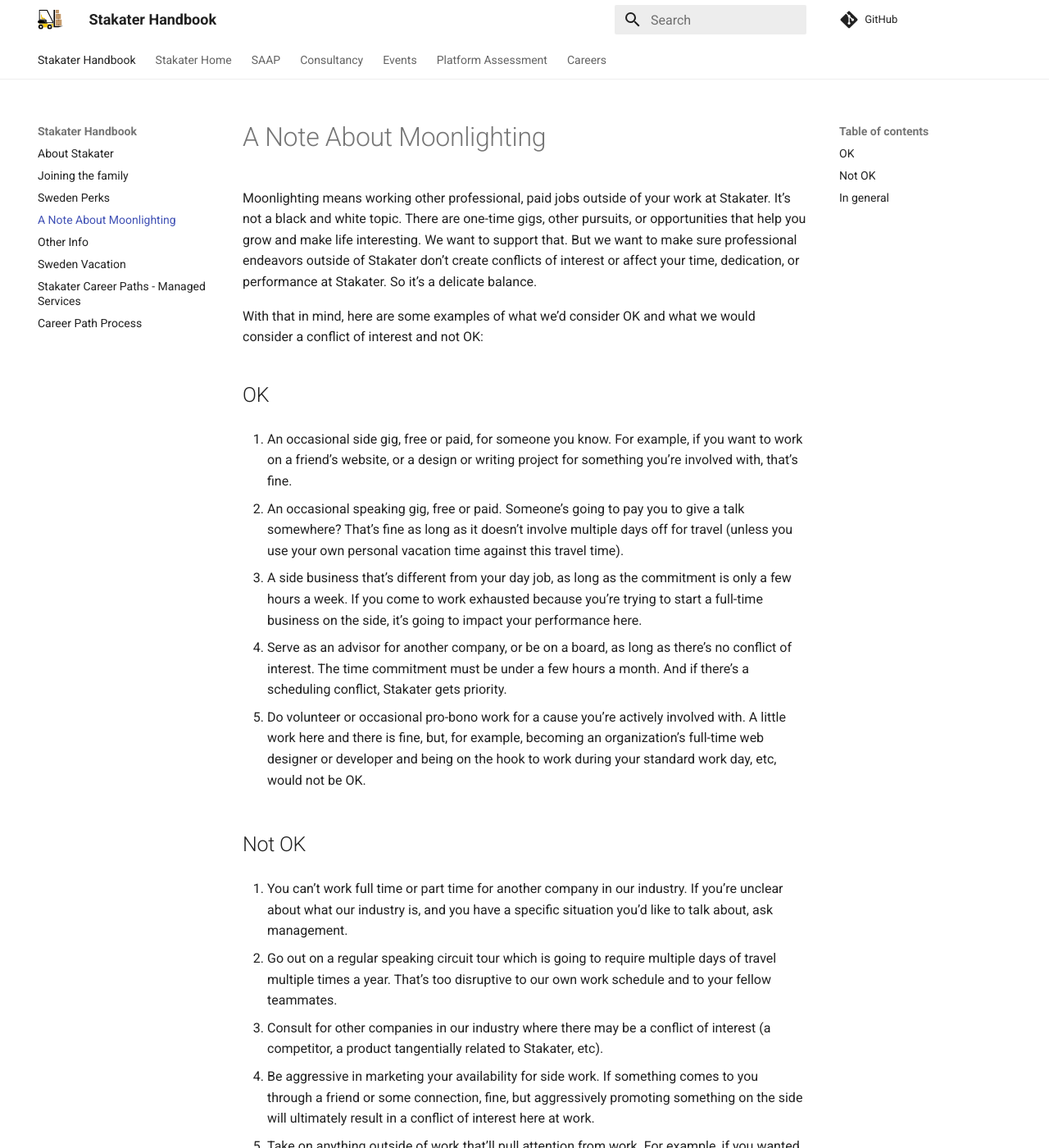
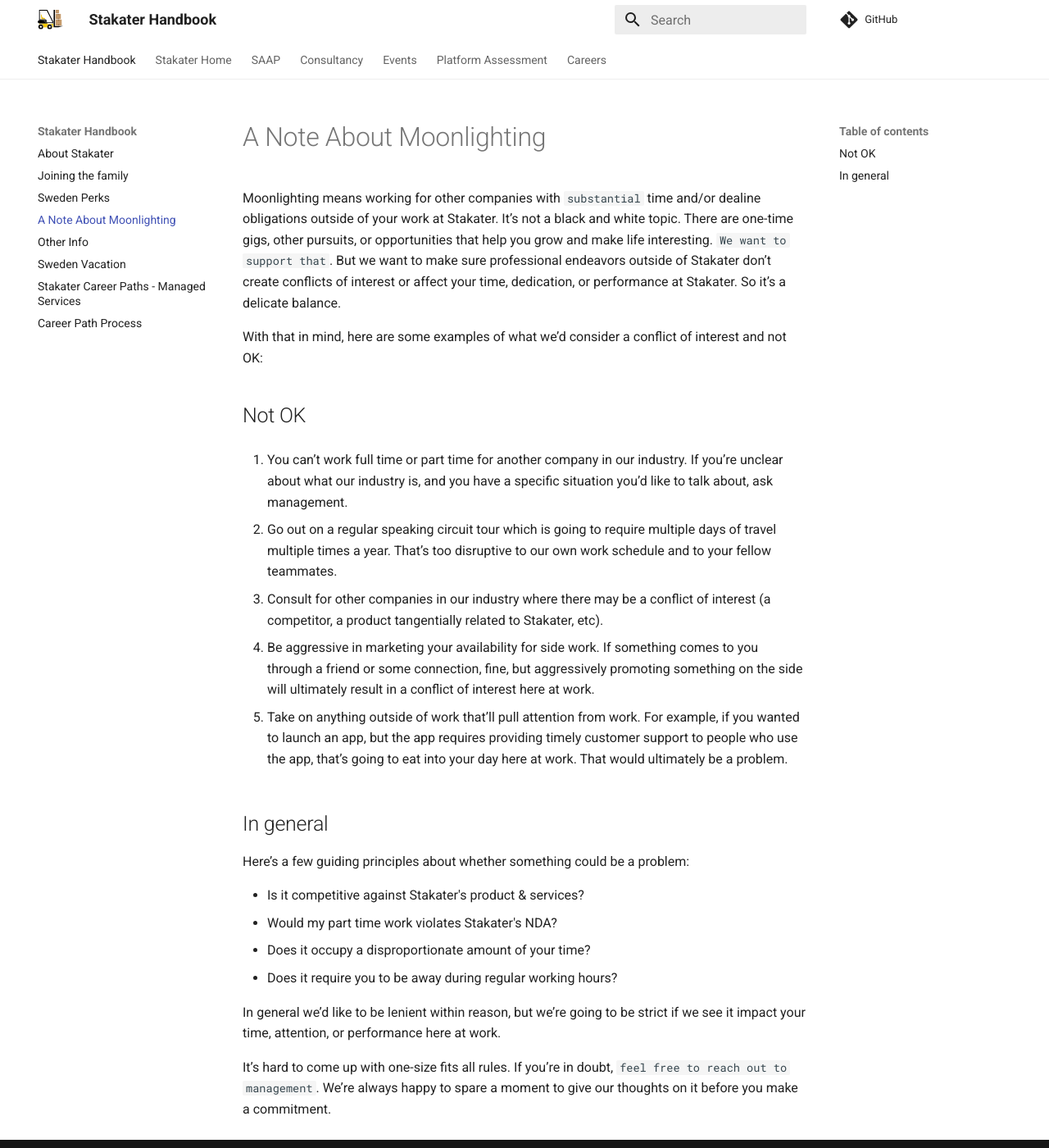
Before and after one commit to stakater/employee-handbook, an MkDocs documentation site: the page built from content/moonlighting.md, in a window 1280 px wide and 1400 px high. Shown: the whole window at 82% size. Built offline with MkDocs 1.6.1 and Material for MkDocs 9.7.7, drawn with Linux system fonts in a browser that asks for light colours; comment, search, counter and statistics services are not loaded; some of the changed text lies outside the part shown.

Commit message:
Update moonlighting
Remove the OK part since i would prefer people come forward and tell us about their intended extra work for approval

```diff
--- a/content/moonlighting.md
+++ b/content/moonlighting.md
@@ -1,20 +1,8 @@
 # A Note About Moonlighting
 
-Moonlighting means working other professional, paid jobs outside of your work at Stakater. It’s not a black and white topic. There are one-time gigs, other pursuits, or opportunities that help you grow and make life interesting. We want to support that. But we want to make sure professional endeavors outside of Stakater don’t create conflicts of interest or affect your time, dedication, or performance at Stakater. So it’s a delicate balance.
+Moonlighting means working for other companies with ``substantial`` time and/or dealine obligations outside of your work at Stakater. It’s not a black and white topic. There are one-time gigs, other pursuits, or opportunities that help you grow and make life interesting. ``We want to support that``. But we want to make sure professional endeavors outside of Stakater don’t create conflicts of interest or affect your time, dedication, or performance at Stakater. So it’s a delicate balance.
 
-With that in mind, here are some examples of what we’d consider OK and what we would consider a conflict of interest and not OK:
-
-## OK
-
-1. An occasional side gig, free or paid, for someone you know. For example, if you want to work on a friend’s website, or a design or writing project for something you’re involved with, that’s fine.
-
-2. An occasional speaking gig, free or paid. Someone’s going to pay you to give a talk somewhere? That’s fine as long as it doesn’t involve multiple days off for travel (unless you use your own personal vacation time against this travel time).
-
-3. A side business that’s different from your day job, as long as the commitment is only a few hours a week. If you come to work exhausted because you’re trying to start a full-time business on the side, it’s going to impact your performance here.
-
-4. Serve as an advisor for another company, or be on a board, as long as there’s no conflict of interest. The time commitment must be under a few hours a month. And if there’s a scheduling conflict, Stakater gets priority.
-
-5. Do volunteer or occasional pro-bono work for a cause you’re actively involved with. A little work here and there is fine, but, for example, becoming an organization’s full-time web designer or developer and being on the hook to work during your standard work day, etc, would not be OK.
+With that in mind, here are some examples of what we’d consider a conflict of interest and not OK:
 
 ## Not OK
 
@@ -32,11 +20,11 @@ With that in mind, here are some examples of what we’d consider OK and what we
 
 Here’s a few guiding principles about whether something could be a problem:
 
-* Is it competitive?
+* Is it competitive against Stakater's product & services?
+* Would my part time work violates Stakater's NDA?
 * Does it occupy a disproportionate amount of your time?
-* Does it require you to be away during times when you’re needed at work?
-* Is it another paid gig that employs the same skills Stakater is paying you for?
+* Does it require you to be away during regular working hours?
 
 In general we’d like to be lenient within reason, but we’re going to be strict if we see it impact your time, attention, or performance here at work.
 
-It’s hard to come up with one-size fits all rules. If you’re in doubt, please reach out to management. We’re always happy to spare a moment to give our thoughts on it before you make a commitment.
+It’s hard to come up with one-size fits all rules. If you’re in doubt, ``feel free to reach out to management``. We’re always happy to spare a moment to give our thoughts on it before you make a commitment.
```
